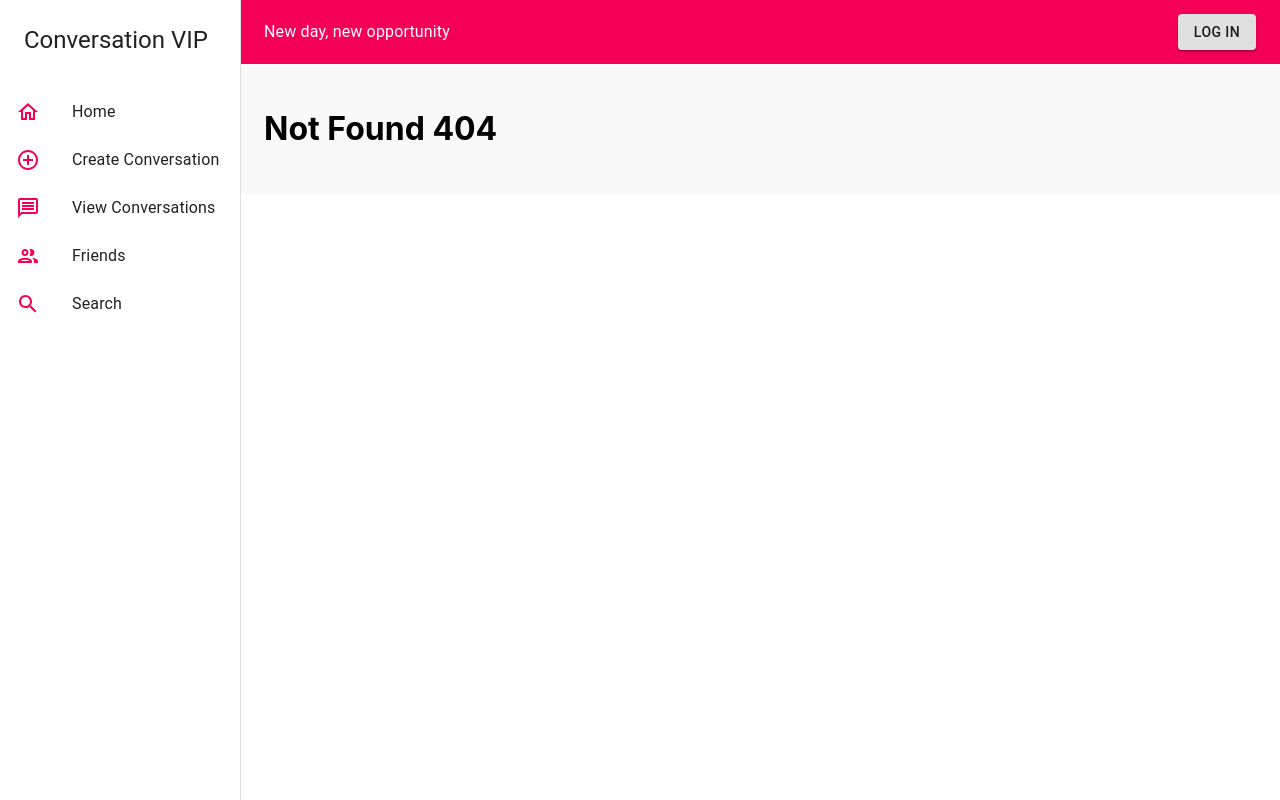
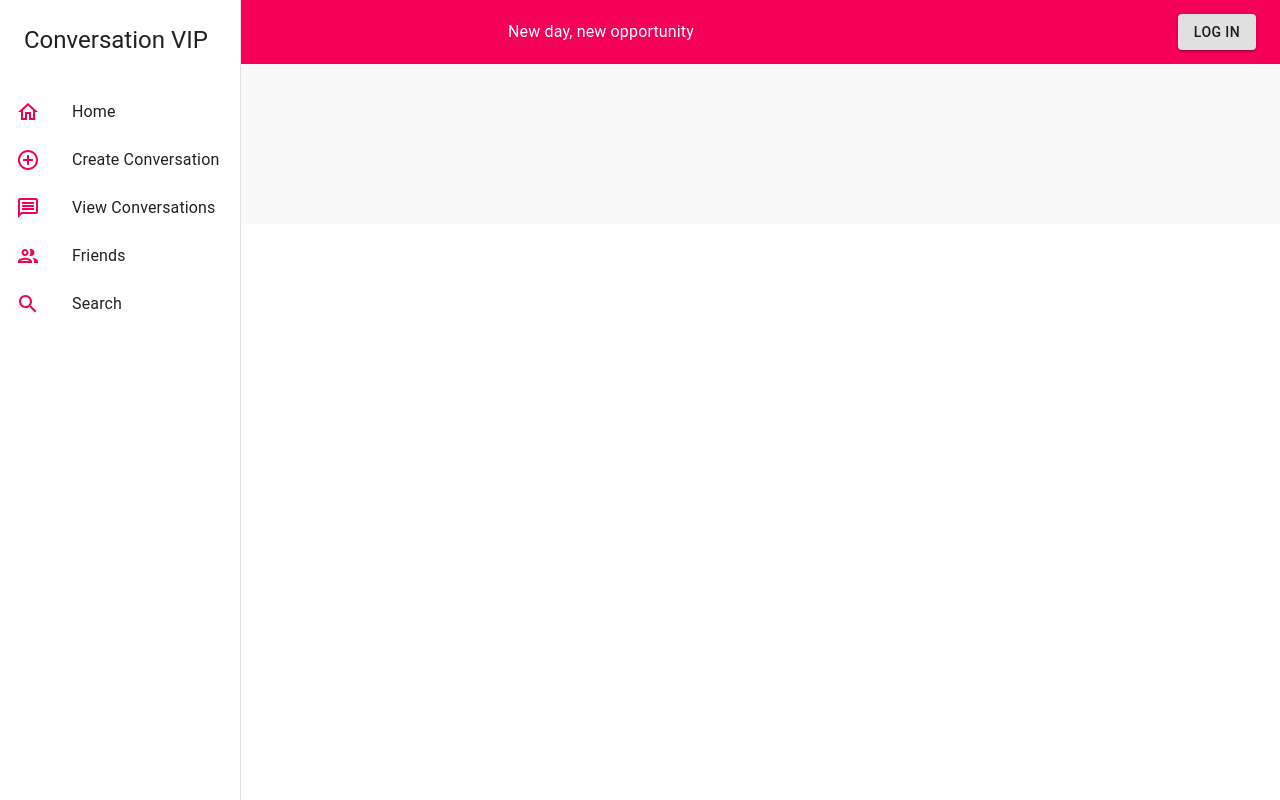
Before and after one commit to v3rti/capp-pfe, a React (Create React App) app: page /deflayout in a window 1280 px wide. Before the commit this address had no page. Built offline with nearby package versions, Linux system fonts and the light colour scheme; the HTML template or start-up script is replaced by a standard one.

Commit message:
started to add different page render when user is not logged in (for now: no drawer)

```diff
--- a/src/App.js
+++ b/src/App.js
@@ -1,13 +1,17 @@
-import NewNav from './Components/NewNav';
+import NewNav from './Components/Layout/NewNav';
 import CreateConvo from './Components/CreateConvo';
 import AllConvos from './Components/AllConvos';
 import NotFound from './Components/NotFound';
 import HomePage from './Components/HomePage';
 import Friends from './Components/Friends';
 import Search from './Components/Search';
+import Login from './LoginPage/Login';
+import DefaultLayout from './Components/Layout/DefaultLayout';
+import NoAccLayout from './Components/Layout/NoAccLay';
+
 import {BrowserRouter, Route, Switch} from 'react-router-dom';
 import GlobalState from './Components/ContextTest/GlobalState';
-import Login from './LoginPage/Login';
+
 
 function App() {
   return (
@@ -37,7 +41,12 @@ function App() {
                 <Route exact path="/Login">
                   <Login />
                 </Route>
-
+                <Route exact path="/deflayout">
+                  <DefaultLayout />
+                </Route>
+                <Route exact path="/noacc">
+                  <NoAccLayout />
+                </Route>
                 <Route>
                   <NotFound />
                 </Route>
--- /dev/null
+++ b/src/Components/Layout/DefaultLayout.js
@@ -0,0 +1,110 @@
+import React, {useContext} from 'react'
+import {Button, IconButton, makeStyles} from '@material-ui/core'
+import Pages from '../Pages';
+import Drawer from '@material-ui/core/Drawer';
+import Typography from '@material-ui/core/Typography';
+import {List, ListItem, ListItemIcon, ListItemText} from '@material-ui/core'
+import {AppBar, Toolbar} from '@material-ui/core'
+import {Avatar} from '@material-ui/core';
+import {useHistory, useLocation} from 'react-router-dom';
+import MyContext from '../ContextTest/MyContext';
+import useStyles from './Styles';
+
+
+
+function DefaultLayout({children}) {
+
+  const classes = useStyles();
+  const history = useHistory();
+  const location = useLocation();
+  const {isLoggedIn, setIsLoggedIn} = useContext(MyContext);
+
+  const handleLink = (item) => {
+    history.push(item.path);
+  }
+
+  const handleCurrentPage = (item) => {
+    if(location.pathname === item.path){
+      return classes.currentPage
+    }
+    else {
+      return null
+    }
+  }
+
+
+  return (
+    <div className={classes.root}>
+      {/* app bar */}
+
+      <AppBar
+       elevation
+        className={classes.appbar}
+        color="secondary"
+      >
+
+        <Toolbar>
+          <Typography className={classes.date}>
+              New day, new opportunity
+          </Typography>
+
+          {isLoggedIn ?
+          <>
+          <Typography end>My Profile</Typography>
+          <IconButton className={classes.avaIcon}>
+          <Avatar
+          button
+          onClick={() => setIsLoggedIn(!isLoggedIn)}
+          className={classes.avatar}
+           >
+             M
+           </Avatar>
+           </IconButton>
+           </>
+           : <Button variant="contained" onClick={() => history.push('/Login')}>Log in</Button>}
+        </Toolbar>
+      </AppBar>
+
+      {/* side drawer */}
+
+      <Drawer
+      className={classes.drawer}
+      variant="permanent"
+      anchor="left"
+      classes={{
+        paper: classes.drawerPaper
+      }}
+      >
+        <div>
+          <Typography className={classes.title} variant="h5">
+            Conversation VIP
+          </Typography>
+        </div>
+
+        {/* list / links */}
+
+        <List>
+          {Pages.map(item => {
+            return <ListItem button
+            className={handleCurrentPage(item)}
+            onClick={() => handleLink(item)}
+            >
+                <ListItemIcon>
+                  {item.icon}
+                </ListItemIcon>
+                <ListItemText primary={item.title} />
+            </ListItem>
+          })}
+        </List>
+
+      </Drawer>
+
+      <div className={classes.page}>
+        <div className={classes.toolbar}></div>
+        {children}
+      </div>
+    </div>
+  )
+}
+
+export default DefaultLayout
--- a/src/Components/NewNav.js
+++ b/src/Components/Layout/NewNav.js
@@ -1,67 +1,23 @@
 import React, {useContext} from 'react'
 import {Button, IconButton, makeStyles} from '@material-ui/core'
-import Pages from './Pages';
+import Pages from '../Pages';
 import Drawer from '@material-ui/core/Drawer';
 import Typography from '@material-ui/core/Typography';
 import {List, ListItem, ListItemIcon, ListItemText} from '@material-ui/core'
 import {AppBar, Toolbar} from '@material-ui/core'
 import {Avatar} from '@material-ui/core';
 import {useHistory, useLocation} from 'react-router-dom';
-import MyContext from './ContextTest/MyContext';
+import MyContext from '../ContextTest/MyContext';
+import useStyles from './Styles';
 
-const drawerWidth = 240;
 
-const useStyles = makeStyles((theme) => {
-  return {
-    page: {
-      background: '#f9f9f9',
-      width: '100%',
-      padding: theme.spacing(3)
-    },
-    drawer: {
-      width: drawerWidth,
-    },
-    drawerPaper: {
-      width: drawerWidth
-    },
-    root: {
-      display: "flex"
-    },
-    active: {
-      background: '#f4f4f4'
-    },
-    title: {
-      padding: theme.spacing(3)
-    },
-    appbar: {
-      width: `calc(100% - ${drawerWidth}px)`,
 
-    },
-    toolbar: theme.mixins.toolbar,
-    date: {
-      flexGrow: 1
-    },
-    avatar: {
-      backgroundColor: "White",
-      fontSize: 18,
-      color: "#ff4081"
-    },
-    currentPage: {
-      background: "#E8E8E8"
-    },
-    avaIcon: {
-      marginLeft: 5
-    }
-  }
-})
-
-function NewNav({children}) {
+function DefaultLayout({children}) {
 
   const classes = useStyles();
   const history = useHistory();
   const location = useLocation();
   const {isLoggedIn, setIsLoggedIn} = useContext(MyContext);
-  let loginStatus;
 
   const handleLink = (item) => {
     history.push(item.path);
@@ -75,8 +31,6 @@ function NewNav({children}) {
       return null
     }
   }
-
-  isLoggedIn ? loginStatus = "Log out" : loginStatus = "Log in"
 
 
   return (
@@ -113,7 +67,7 @@ function NewNav({children}) {
 
       {/* side drawer */}
 
-      <Drawer
+      {isLoggedIn ? <Drawer
       className={classes.drawer}
       variant="permanent"
       anchor="left"
@@ -143,7 +97,7 @@ function NewNav({children}) {
           })}
         </List>
 
-      </Drawer>
+      </Drawer> : null}
 
       <div className={classes.page}>
         <div className={classes.toolbar}></div>
@@ -153,4 +107,4 @@ function NewNav({children}) {
   )
 }
 
-export default NewNav
+export default DefaultLayout
--- /dev/null
+++ b/src/Components/Layout/NoAccLay.js
@@ -0,0 +1,80 @@
+import React, {useContext} from 'react'
+import {Button, IconButton, makeStyles} from '@material-ui/core'
+import Pages from '../Pages';
+import Drawer from '@material-ui/core/Drawer';
+import Typography from '@material-ui/core/Typography';
+import {List, ListItem, ListItemIcon, ListItemText} from '@material-ui/core'
+import {AppBar, Toolbar} from '@material-ui/core'
+import {Avatar} from '@material-ui/core';
+import {useHistory, useLocation} from 'react-router-dom';
+import MyContext from '../ContextTest/MyContext';
+import useStyles from './Styles';
+
+
+
+function NoAccLayout({children}) {
+
+  const classes = useStyles();
+  const history = useHistory();
+  const location = useLocation();
+  const {isLoggedIn, setIsLoggedIn} = useContext(MyContext);
+
+  const handleLink = (item) => {
+    history.push(item.path);
+  }
+
+  const handleCurrentPage = (item) => {
+    if(location.pathname === item.path){
+      return classes.currentPage
+    }
+    else {
+      return null
+    }
+  }
+
+
+  return (
+    <div className={classes.root}>
+      {/* app bar */}
+
+      <AppBar
+       elevation
+        className={classes.appbar}
+        color="secondary"
+      >
+
+        <Toolbar>
+          <Typography className={classes.date}>
+
+          </Typography>
+
+          {isLoggedIn ?
+          <>
+          <Typography end>My Profile</Typography>
+          <IconButton className={classes.avaIcon}>
+          <Avatar
+          button
+          onClick={() => setIsLoggedIn(!isLoggedIn)}
+          className={classes.avatar}
+           >
+             M
+           </Avatar>
+           </IconButton>
+           </>
+           : <Button variant="contained" onClick={() => history.push('/Login')}>Log in</Button>}
+        </Toolbar>
+      </AppBar>
+
+      {/* side drawer */}
+
+
+
+      <div className={classes.page}>
+        <div className={classes.toolbar}></div>
+        {children}
+      </div>
+    </div>
+  )
+}
+
+export default NoAccLayout
--- /dev/null
+++ b/src/Components/Layout/Styles.js
@@ -0,0 +1,55 @@
+import {makeStyles} from '@material-ui/core';
+
+
+const drawerWidth = 240;
+
+const useStyles = makeStyles((theme) => {
+  return {
+    page: {
+      background: '#f9f9f9',
+      width: '100%',
+      padding: theme.spacing(3)
+    },
+    drawer: {
+      width: drawerWidth,
+    },
+    drawerPaper: {
+      width: drawerWidth
+    },
+    root: {
+      display: "flex"
+    },
+    active: {
+      background: '#f4f4f4'
+    },
+    title: {
+      padding: theme.spacing(3)
+    },
+    appbar: {
+      width: `100%`,
+      zIndex: 0
+    },
+    appbarOrigin: {
+      width: "100%"
+    },
+    toolbar: theme.mixins.toolbar,
+    date: {
+      display: "flex",
+      justifyContent:"center",
+      flexGrow: 1
+    },
+    avatar: {
+      backgroundColor: "White",
+      fontSize: 18,
+      color: "#ff4081"
+    },
+    currentPage: {
+      background: "#E8E8E8"
+    },
+    avaIcon: {
+      marginLeft: 5
+    }
+  }
+})
+
+export default useStyles;
```
Lines whose indentation alone changed are shown as unchanged.
